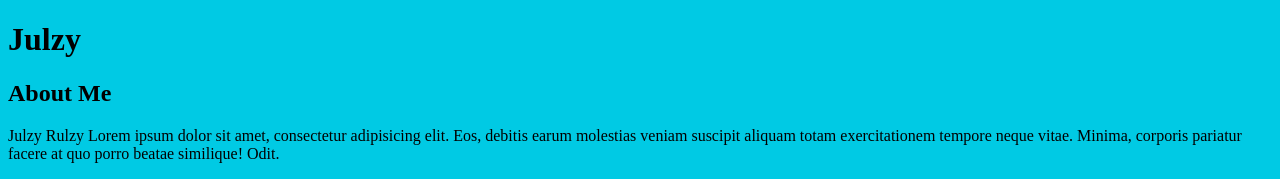
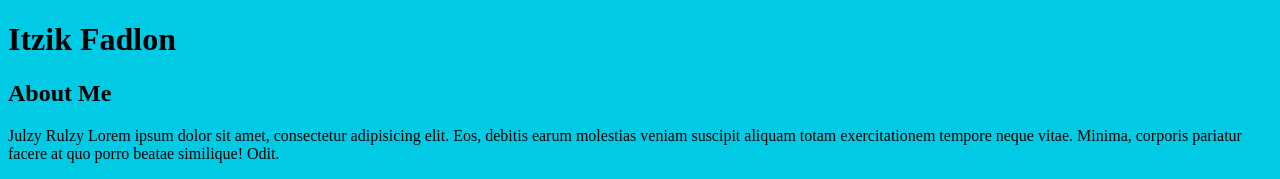
Before and after one commit to JulieFadlon/new-git-project, a plain HTML site: page index.html in a window 1280 px wide. Shown: the top 179 px of the page. Drawn offline with Linux system fonts and the light colour scheme.

Commit message:
changed heading to Itzik

```diff
--- a/index.html
+++ b/index.html
@@ -10,7 +10,7 @@
 <body>
 
     <header>
-        <h1>Julzy</h1>
+        <h1>Itzik Fadlon</h1>
     </header>
 
     <div class="container">
```
